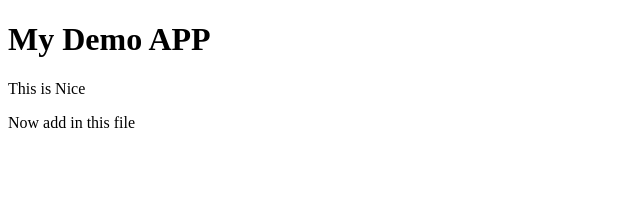
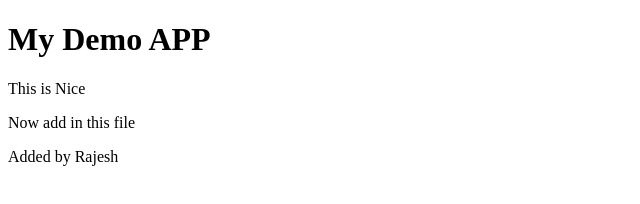
Before and after one commit to kuldeepnimble/aws-ci-cd, a plain HTML site: page index.html in a window 1280 px wide. Shown: the whole page, without its empty margins (0-640 px from the left). Drawn offline with Linux system fonts and the light colour scheme.

Commit message:
Update index.html

```diff
--- a/index.html
+++ b/index.html
@@ -2,3 +2,4 @@
 <h1> My Demo APP </h1>
 <p> This is Nice </p>
 <p> Now add in this file</p>
+<p> Added by Rajesh</p>
```
